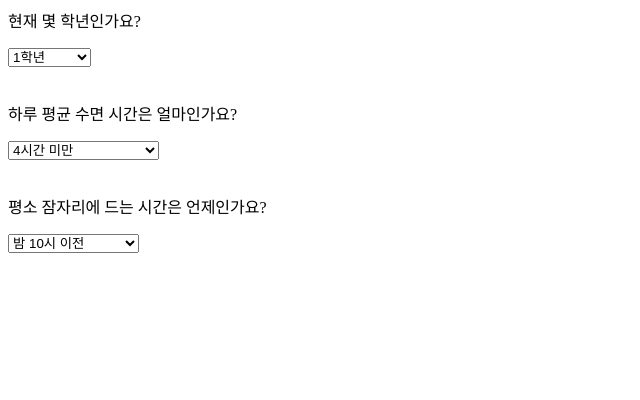
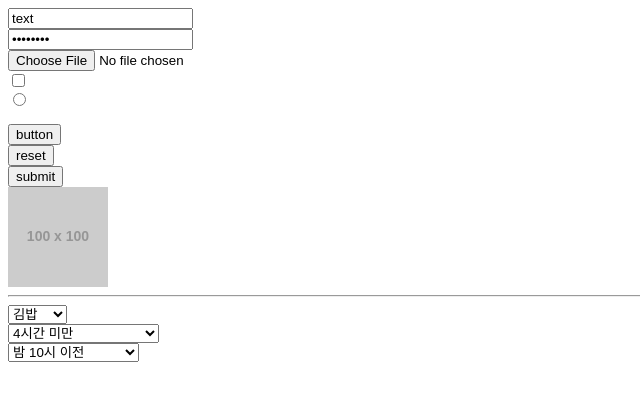
Before and after one commit to HYUN722/web-practice, a plain HTML site: page 입력화면.html in a window 1280 px wide. Shown: the whole page, without its empty margins (0-640 px from the left). Drawn offline with Linux system fonts and the light colour scheme; placeholder pictures from the web are drawn by us.

Commit message:
Enhance input form with additional fields and dropdowns
Added various input fields including text, password, file, checkbox, and radio options. Updated the form to include dropdown menus for food, sleep time, and bedtime.

```diff
--- a/입력화면.html
+++ b/입력화면.html
@@ -1,39 +1,49 @@
 <html>
 <body>
     <form>
-        <!-- 학년 선택 -->
-        <p>현재 몇 학년인가요?</p>
-        <select name="grade">
-            <option>1학년</option>
-            <option>2학년</option>
-            <option>3학년</option>
-            <option>4학년</option>
-            <option>5학년 이상</option>
-        </select>
+        <!-- 사용자가 입력하는 입력 양식 -->
+        <input type="text" name="text" value="text"><br>
+        <input type="password" name="password" value="password"><br>
+        <input type="file" name="file"><br>
+        <input type="checkbox" name="checkbox" value="checkbox"><br>
+        <input type="radio" name="radio" value="radio"><br>
 
-        <br><br>
+        <!-- 보이지 않는 입력 양식 -->
+        <input type="hidden" name="hidden" value="hidden"><br>
 
-        <!-- 수면 시간 선택 -->
-        <p>하루 평균 수면 시간은 얼마인가요?</p>
+        <!-- 버튼 -->
+        <input type="button" value="button"><br>
+        <input type="reset" value="reset"><br>
+        <input type="submit" value="submit"><br>
+        <input type="image" src="https://via.placeholder.com/100x100" alt="submit">
+
+        <hr>
+
+        <!-- 드롭다운 메뉴 -->
+        <select name="food">
+            <option>김밥</option>
+            <option>떡볶이</option>
+            <option>순대</option>
+            <option>어묵</option>
+        </select><br>
+
+        <!-- 수면 시간 드롭다운 -->
         <select name="sleep">
             <option>4시간 미만</option>
             <option>4시간 이상~6시간 미만</option>
             <option>6시간 이상~7시간 미만</option>
             <option>7시간 이상~9시간 미만</option>
             <option>9시간 이상</option>
-        </select>
+        </select><br>
 
-        <br><br>
-
-        <!-- 취침 시간 선택 -->
-        <p>평소 잠자리에 드는 시간은 언제인가요?</p>
+        <!-- 취침 시간 드롭다운 -->
         <select name="bedtime">
             <option>밤 10시 이전</option>
             <option>밤 10시~자정 이전</option>
             <option>자정~새벽 2시 이전</option>
             <option>새벽 2시~4시 이전</option>
             <option>새벽 4시 이후</option>
-        </select>
+        </select><br>
     </form>
 </body>
 </html>
```
